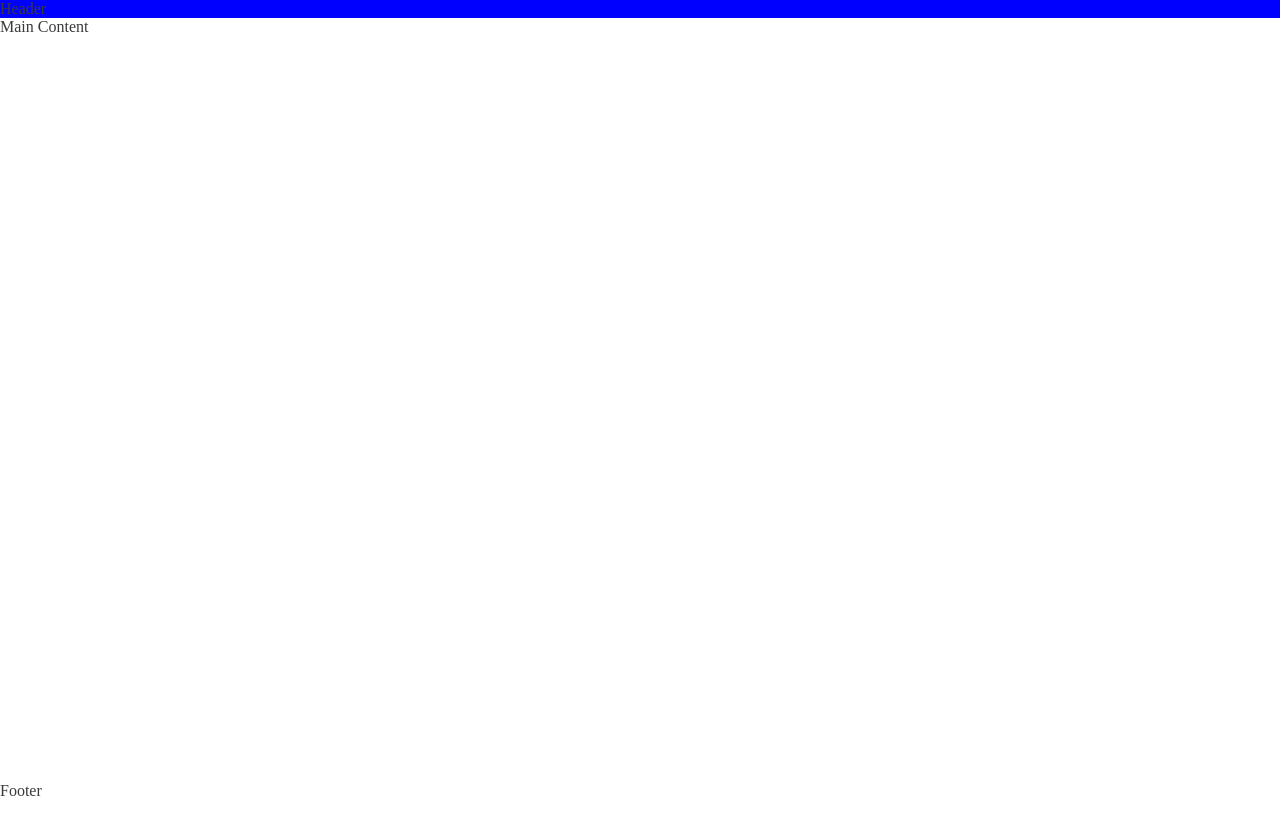
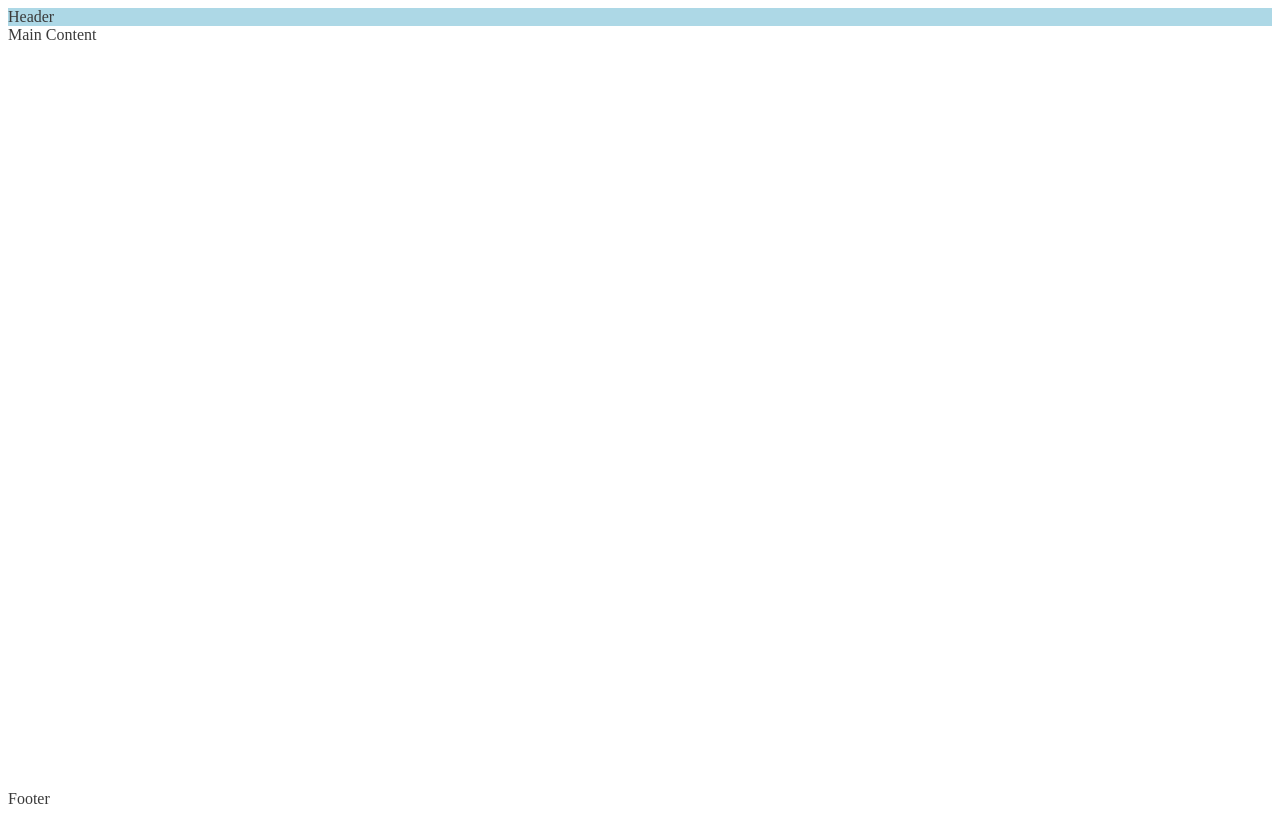
Before and after one commit to gregp1985/love-running, a plain HTML site: page index.html in a window 1280 px wide. Drawn offline with Linux system fonts and the light colour scheme.

Commit message:
Import Google Fonts

```diff
--- a/assets/css/style.css
+++ b/assets/css/style.css
@@ -1,3 +1,6 @@
+/* Google fonts import */.
+@import url('https://fonts.googleapis.com/css2?family=Lato:ital,wght@0,100;0,300;0,400;0,700;0,900;1,100;1,300;1,400;1,700;1,900&family=Oswald:wght@200..700&display=swap');
+
 /* Astrisk Wildcard selector to override all default browser styles */
 * {
     padding: 0;
@@ -15,7 +18,7 @@ body {
 
 }
 header {
-    background-color: blue;
+    background-color: lightblue;
 }
 
 main {
```
Also changed, not shown: 1 other file.
